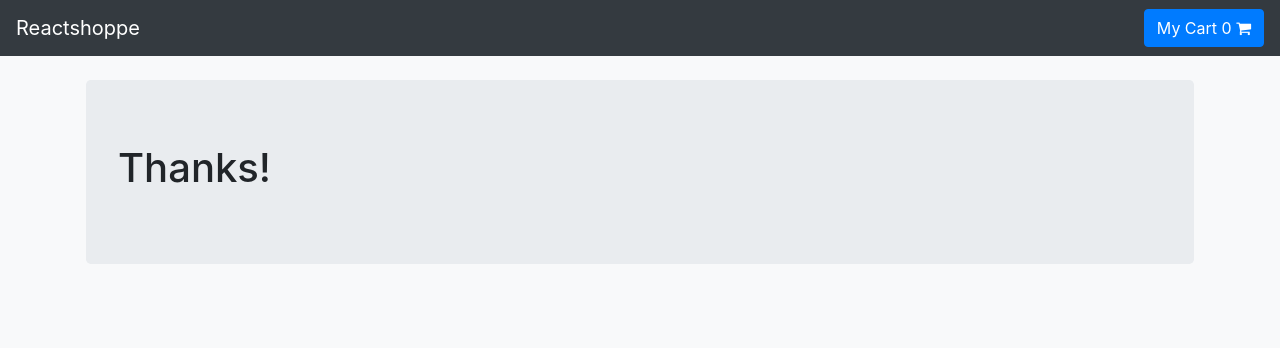
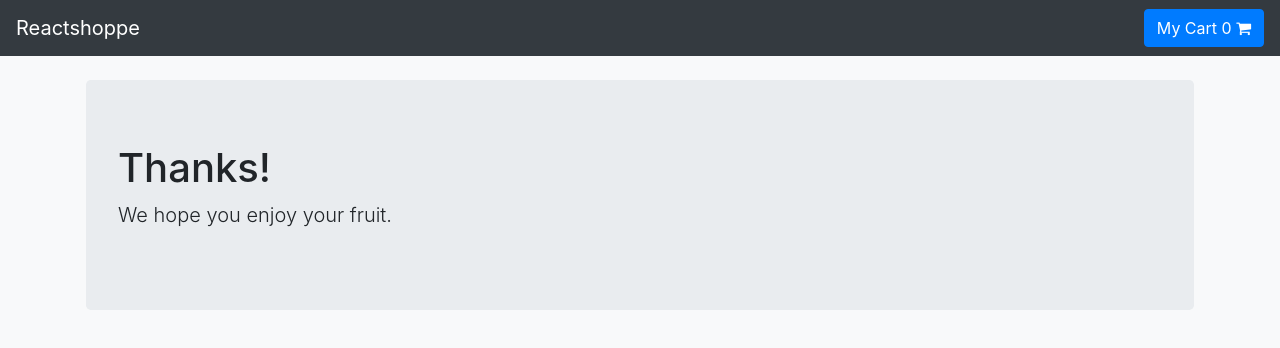
Before and after one commit to patrick-fs/reactshoppe, a React (Create React App) app: page /thankyou in a window 1280 px wide. Shown: the top 348 px of the page. Built offline with nearby package versions, Linux system fonts and the light colour scheme; what @fullstory/browser would draw is missing.

Commit message:
adding a little more kindness to the Thank You page

```diff
--- a/src/components/ThankYou.tsx
+++ b/src/components/ThankYou.tsx
@@ -13,6 +13,7 @@ const ThankYou = () => {
         <Col>
           <Jumbotron>
             <h1>Thanks!</h1>
+            <p className="lead">We hope you enjoy your fruit.</p>
           </Jumbotron>
         </Col>
       </Row>
```
